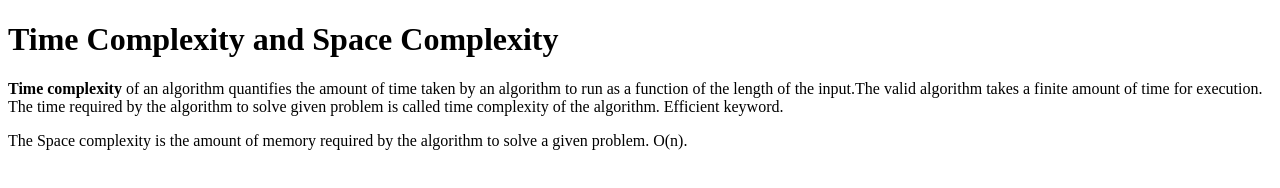
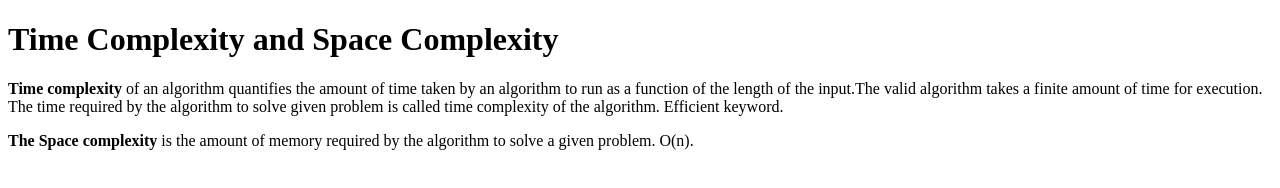
Before and after one commit to acciojob/time-and-space-complexity-Rudranil8, a website: page main.html in a window 1280 px wide. Drawn offline with Linux system fonts and the light colour scheme.

Commit message:
created a submission

```diff
--- a/main.html
+++ b/main.html
@@ -9,7 +9,7 @@
 <body>
 	<h1>Time Complexity and Space Complexity</h1>
 	<p><b>Time complexity</b> of an algorithm quantifies the amount of time taken by an algorithm to run as a function of the length of the input.The valid algorithm takes a finite amount of time for execution. The time required by the algorithm to solve given problem is called time complexity  of the algorithm. Efficient keyword.</p>
-	<p>The Space complexity is the amount of memory required by the algorithm to solve a given problem. O(n).</p>
+	<p><b>The Space complexity</b> is the amount of memory required by the algorithm to solve a given problem. O(n).</p>
 	<!-- the entire body must be written by student -->
     <script type="text/javascript" src="./script.js">
 </script>
```
